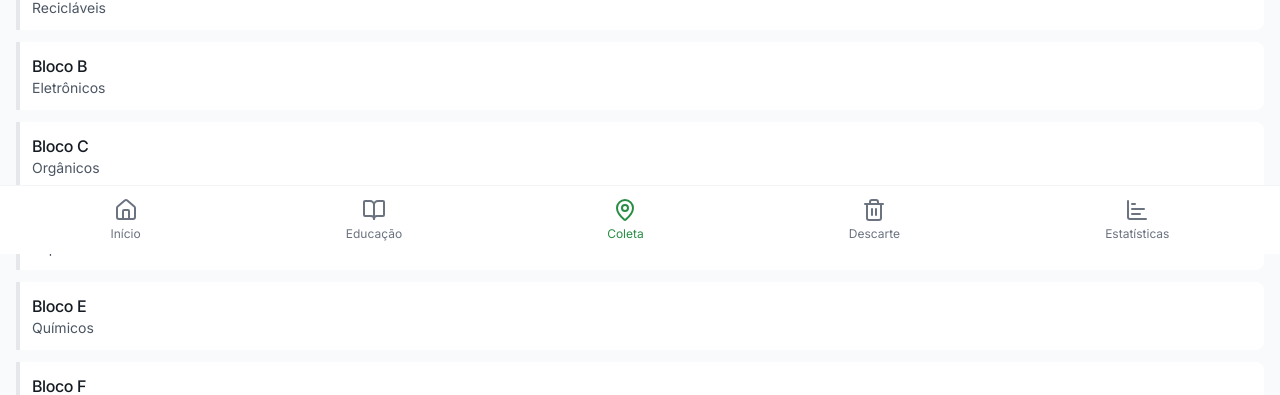
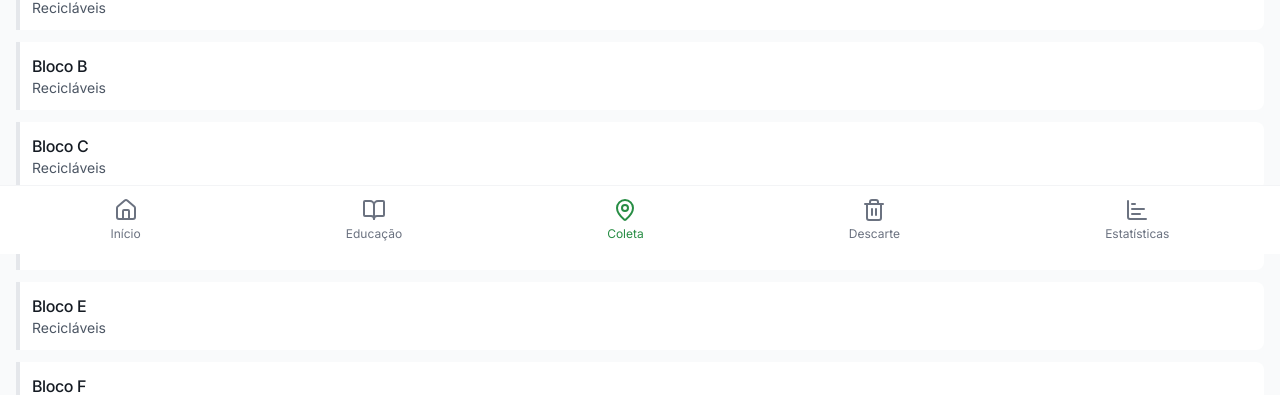
Before and after one commit to Alex0812-05/eco-sorocaba-connect, a React (Vite) app: page /coleta in a window 1280 px wide. Shown: the part 546-941 px from the top of the page. Built offline with nearby package versions, Linux system fonts and the light colour scheme.

Commit message:
Fix: Update collection point descriptions
Update the description of all collection points to be "Recicláveis".

```diff
--- a/src/pages/PontosColeta.tsx
+++ b/src/pages/PontosColeta.tsx
@@ -8,7 +8,7 @@ import EcoCard from "@/components/EcoCard";
 const PontosColeta = () => {
   const [selectedPoint, setSelectedPoint] = useState<number | null>(null);
 
-  // Updated collection points data with FACENS campus buildings
+  // Updated collection points data with all points set to "Recicláveis"
   const collectionPoints = [
     {
       id: 1,
@@ -20,29 +20,29 @@ const PontosColeta = () => {
     {
       id: 2,
       name: "Bloco B",
-      type: "Eletrônicos",
-      description: "Ponto para pilhas, baterias e eletrônicos",
+      type: "Recicláveis",
+      description: "Ponto para papel, plástico, vidro e metal",
       position: { top: "35%", left: "55%" }
     },
     {
       id: 3,
       name: "Bloco C",
-      type: "Orgânicos",
-      description: "Ponto para resíduos orgânicos",
+      type: "Recicláveis",
+      description: "Ponto para papel, plástico, vidro e metal",
       position: { top: "40%", left: "45%" }
     },
     {
       id: 4,
       name: "Bloco D",
-      type: "Papel",
-      description: "Ponto especializado para papel e livros",
+      type: "Recicláveis",
+      description: "Ponto para papel, plástico, vidro e metal",
       position: { top: "45%", left: "40%" }
     },
     {
       id: 5,
       name: "Bloco E",
-      type: "Químicos",
-      description: "Ponto para resíduos laboratoriais",
+      type: "Recicláveis",
+      description: "Ponto para papel, plástico, vidro e metal",
       position: { top: "50%", left: "60%" }
     },
     {
@@ -55,29 +55,29 @@ const PontosColeta = () => {
     {
       id: 7,
       name: "Bloco G",
-      type: "Eletrônicos",
-      description: "Ponto para pilhas, baterias e eletrônicos",
+      type: "Recicláveis",
+      description: "Ponto para papel, plástico, vidro e metal",
       position: { top: "45%", left: "70%" }
     },
     {
       id: 8,
       name: "Bloco H",
-      type: "Orgânicos",
-      description: "Ponto para resíduos orgânicos",
+      type: "Recicláveis",
+      description: "Ponto para papel, plástico, vidro e metal",
       position: { top: "55%", left: "45%" }
     },
     {
       id: 9,
       name: "Bloco I",
-      type: "Papel",
-      description: "Ponto especializado para papel e livros",
+      type: "Recicláveis",
+      description: "Ponto para papel, plástico, vidro e metal",
       position: { top: "60%", left: "50%" }
     },
     {
       id: 10,
       name: "Bloco J",
-      type: "Químicos",
-      description: "Ponto para resíduos laboratoriais",
+      type: "Recicláveis",
+      description: "Ponto para papel, plástico, vidro e metal",
       position: { top: "65%", left: "55%" }
     },
     {
@@ -90,29 +90,29 @@ const PontosColeta = () => {
     {
       id: 12,
       name: "Bloco L",
-      type: "Eletrônicos",
-      description: "Ponto para pilhas, baterias e eletrônicos",
+      type: "Recicláveis",
+      description: "Ponto para papel, plástico, vidro e metal",
       position: { top: "70%", left: "60%" }
     },
     {
       id: 13,
       name: "Refeitório",
-      type: "Orgânicos",
-      description: "Ponto para resíduos orgânicos",
+      type: "Recicláveis",
+      description: "Ponto para papel, plástico, vidro e metal",
       position: { top: "50%", left: "30%" }
     },
     {
       id: 14,
       name: "Quadra",
       type: "Recicláveis",
-      description: "Ponto para garrafas plásticas e embalagens",
+      description: "Ponto para papel, plástico, vidro e metal",
       position: { top: "65%", left: "30%" }
     },
     {
       id: 15,
       name: "Biblioteca",
-      type: "Papel",
-      description: "Ponto especializado para papel e livros",
+      type: "Recicláveis",
+      description: "Ponto para papel, plástico, vidro e metal",
       position: { top: "40%", left: "35%" }
     }
   ];
```
